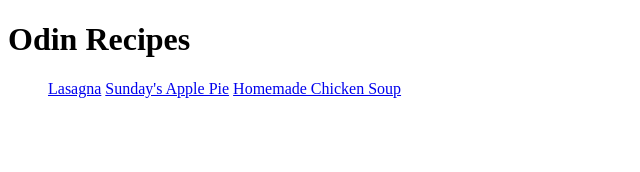
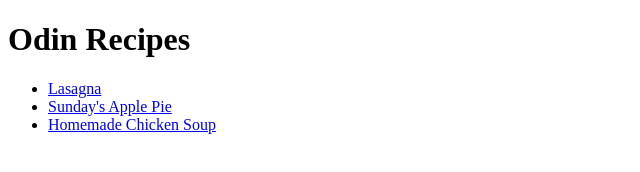
Before and after one commit to tarasnar/odin-recipes, a plain HTML site: page index.html in a window 1280 px wide. Shown: the whole page, without its empty margins (0-640 px from the left). Drawn offline with Linux system fonts and the light colour scheme.

Commit message:
created a menu list in main file

```diff
--- a/index.html
+++ b/index.html
@@ -6,8 +6,8 @@
 <body>
     <h1>Odin Recipes</h1>
     <ul>
-        <a href="recipes/lasagna.html">Lasagna</a>
-        <a href="recipes/apple-pie.html">Sunday's Apple Pie</a>
-        <a href="recipes/chicken-soup.html">Homemade Chicken Soup</a>
+        <li><a href="recipes/lasagna.html">Lasagna</a></li>
+        <li><a href="recipes/apple-pie.html">Sunday's Apple Pie</a></li>
+        <li><a href="recipes/chicken-soup.html">Homemade Chicken Soup</a></li>
     </ul>
 </body>
```
